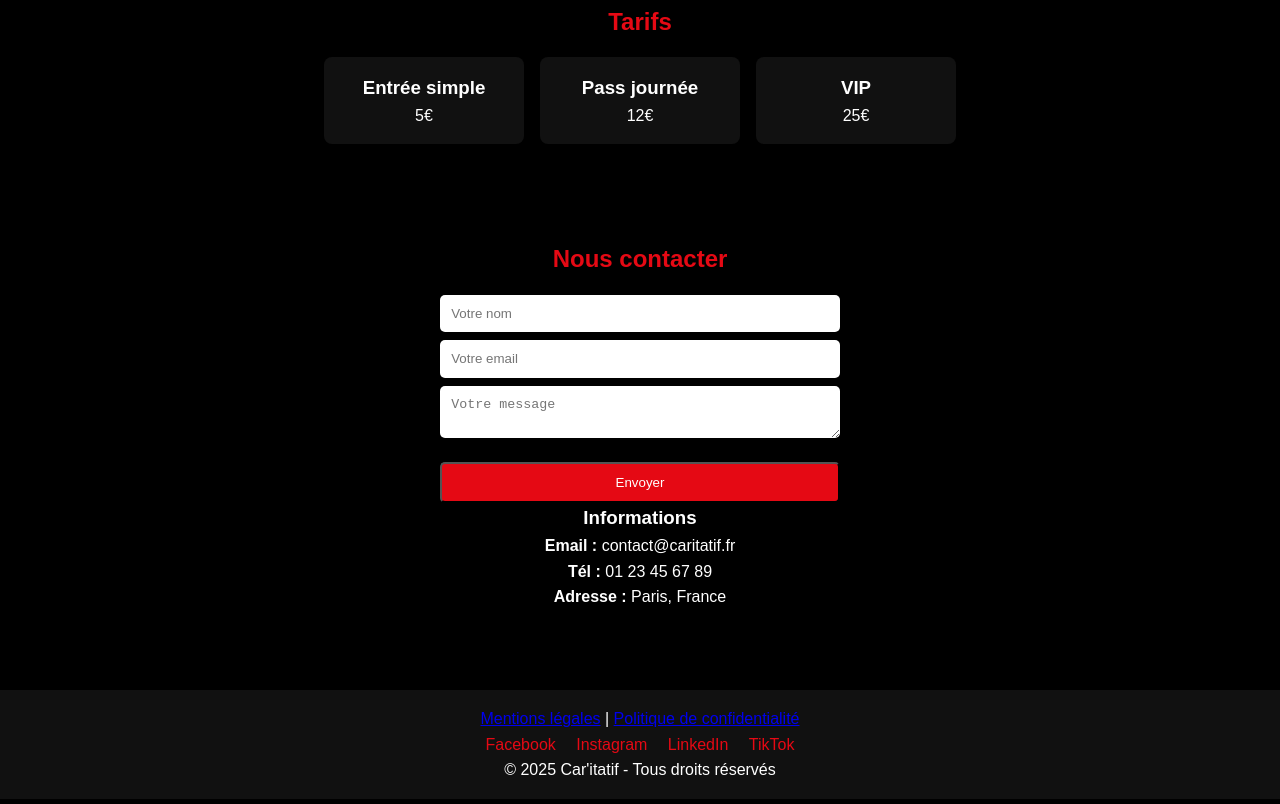
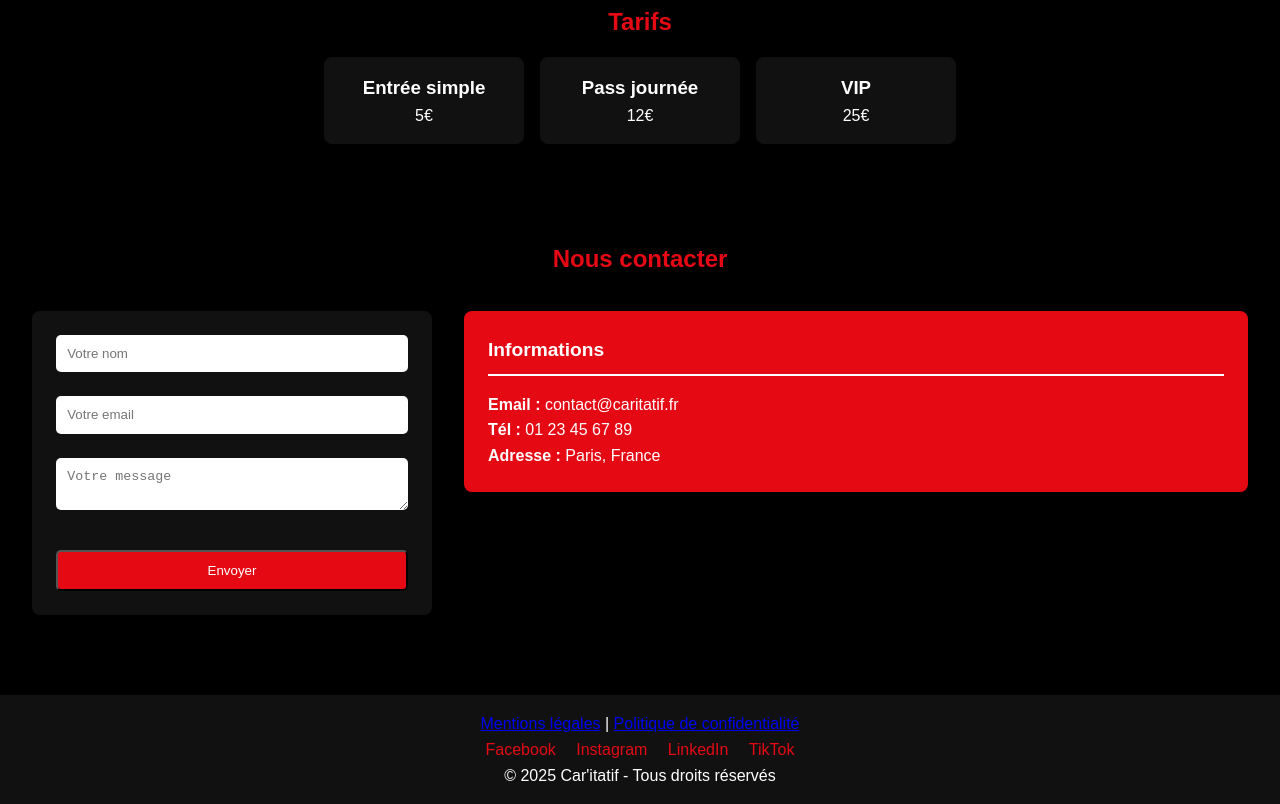
Before and after one commit to caritatifrasso-prog/car-itatif, a plain HTML site: page index.html in a window 1280 px wide. Shown: the part 1049-1853 px from the top of the page. Drawn offline with Linux system fonts and the light colour scheme.

Commit message:
Update style.css

```diff
--- a/style.css
+++ b/style.css
@@ -108,6 +108,55 @@ h2 {
   background: var(--red);
 }
 
+/* CONTACT */
+.contact-container {
+  display: flex;
+  flex-wrap: wrap;
+  gap: 2rem;
+  justify-content: center;
+  align-items: flex-start;
+  margin-top: 2rem;
+}
+
+form {
+  flex: 1;
+  min-width: 280px;
+  background: #111;
+  padding: 1.5rem;
+  border-radius: 8px;
+  box-shadow: 0 4px 10px rgba(0,0,0,0.5);
+}
+
+form input, form textarea {
+  width: 100%;
+  padding: 0.7rem;
+  border: none;
+  border-radius: 5px;
+  margin-bottom: 1rem;
+}
+
+form button {
+  width: 100%;
+}
+
+.contact-infos {
+  flex: 1;
+  min-width: 250px;
+  background: var(--red);
+  padding: 1.5rem;
+  border-radius: 8px;
+  color: var(--white);
+  text-align: left;
+}
+
+.contact-infos h3 {
+  margin-bottom: 1rem;
+  font-size: 1.2rem;
+  border-bottom: 2px solid var(--white);
+  padding-bottom: 0.5rem;
+}
+
+
 /* FORMULAIRE */
 form {
   display: flex;
```
